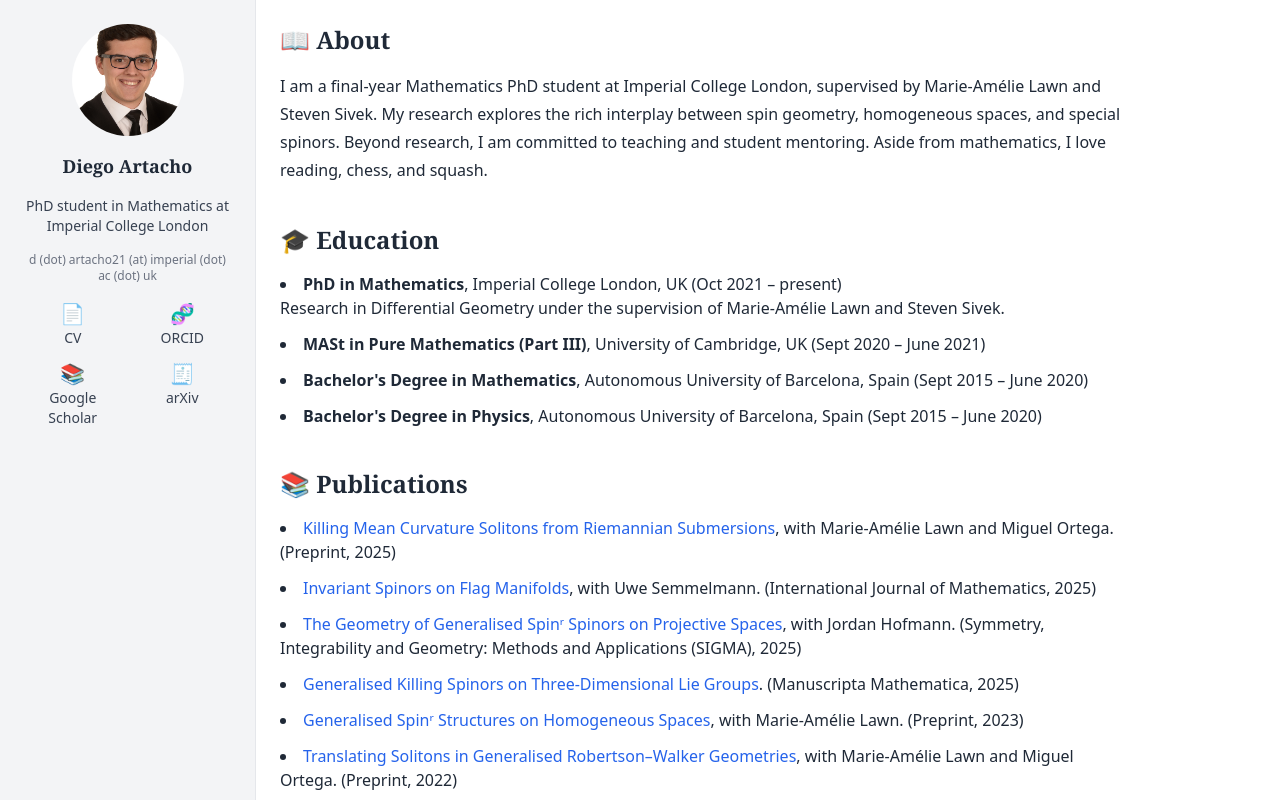
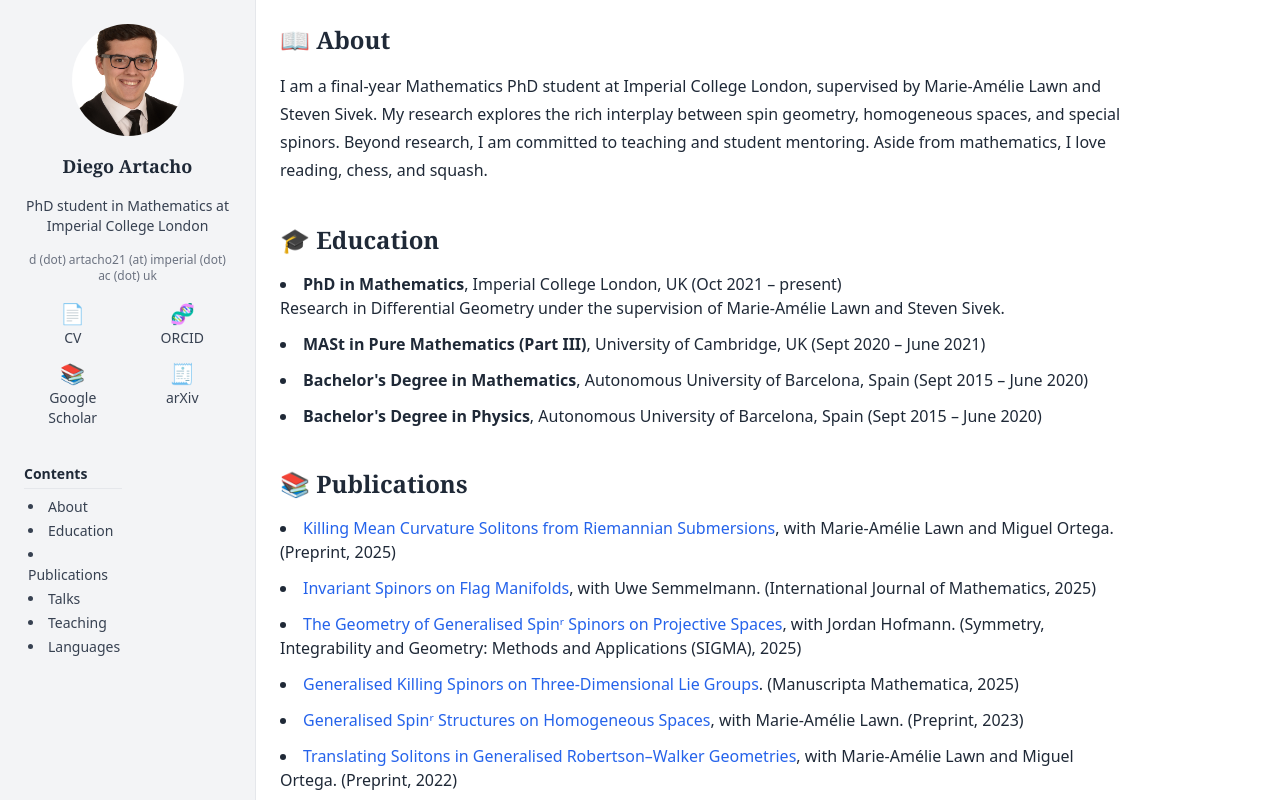
Before and after one commit to diegoartacho/diegoartacho, a Next.js app: page / in a window 1280 px wide. Shown: the top 802 px of the page. Built offline with nearby package versions, Linux system fonts and the light colour scheme.

Commit message:
centered photo

```diff
--- a/app/layout.jsx
+++ b/app/layout.jsx
@@ -12,7 +12,7 @@ export default function RootLayout({ children }) {
       <body className="flex min-h-screen text-gray-800 bg-white">
         <aside className="w-full lg:w-64 p-6 bg-gray-100 border-r lg:fixed lg:h-screen overflow-y-auto">
           <div className="flex flex-col items-center text-center space-y-4">
-            <img src="/foto.jpg" alt="Diego Artacho" className="rounded-full w-28 h-28 object-cover" />
+            <img src="/foto.jpg" alt="Diego Artacho" className="rounded-full w-28 h-28 object-cover mx-auto block" />
             <h1 className="text-lg font-bold font-serif">Diego Artacho</h1>
             <p className="text-sm text-gray-700">PhD student in Mathematics at Imperial College London</p>
             <p className="text-xs text-gray-500">d (dot) artacho21 (at) imperial (dot) ac (dot) uk</p>
@@ -30,6 +30,17 @@ export default function RootLayout({ children }) {
                 <span className="text-xl">🧾</span><span>arXiv</span>
               </a>
 
+<div className="mt-6 text-left w-full text-sm space-y-2">
+  <h2 className="font-semibold text-gray-800 mb-1 border-b pb-1">Contents</h2>
+  <ul className="space-y-1 pl-1 list-disc list-inside text-gray-700">
+    <li><a href="#about">About</a></li>
+    <li><a href="#education">Education</a></li>
+    <li><a href="#publications">Publications</a></li>
+    <li><a href="#talks">Talks</a></li>
+    <li><a href="#teaching">Teaching</a></li>
+    <li><a href="#languages">Languages</a></li>
+  </ul>
+</div>
 </div>
           </div>
         </aside>
```
